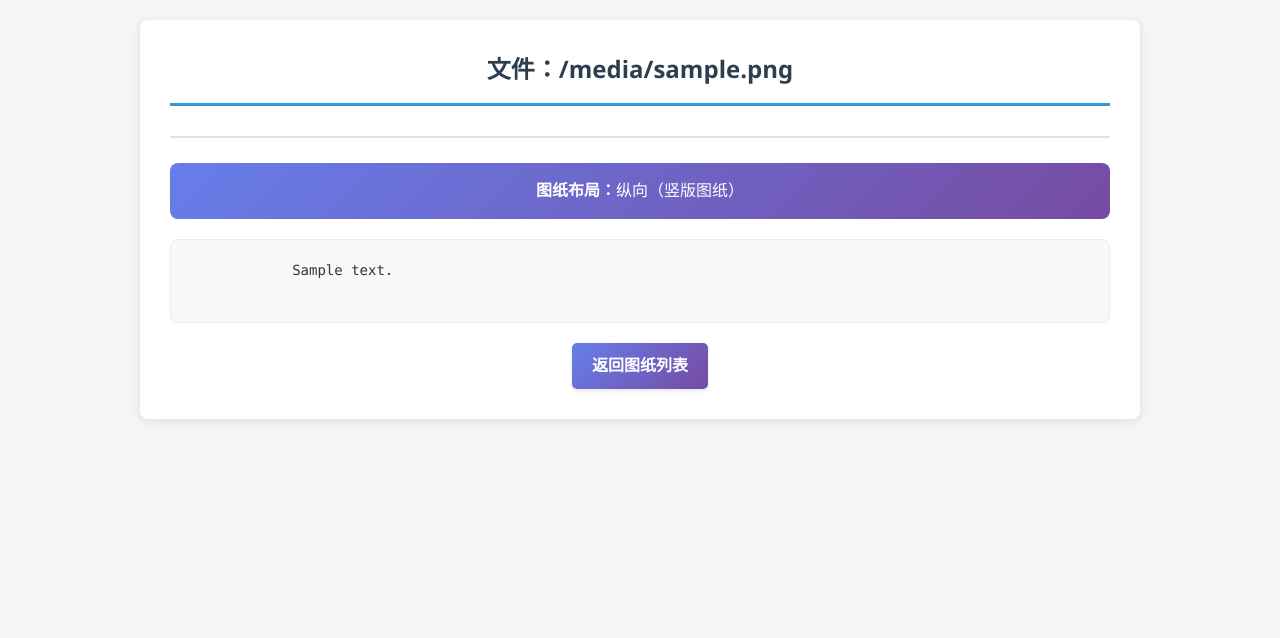
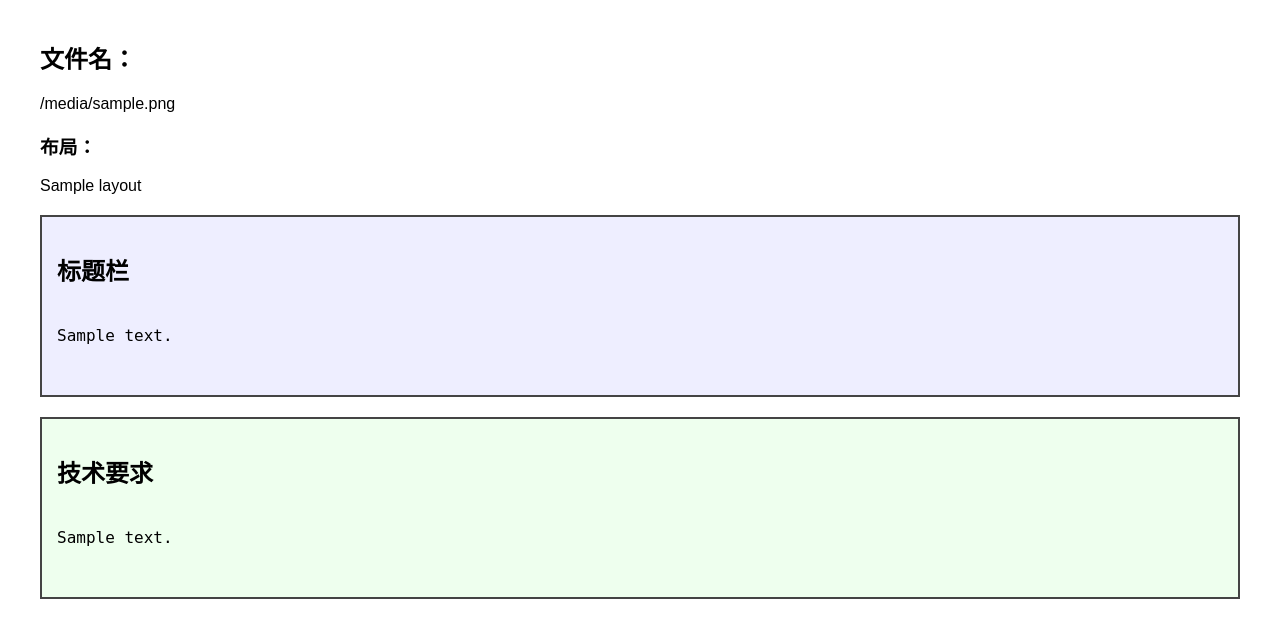
Before and after one commit to liu-Daniel7/solidcog, a FastAPI app: template templates/ocr_view.html in a window 1280 px wide. Shown: the top 638 px of the page. Run offline with FastAPI, Linux system fonts and the light colour scheme; the template is opened without the code that fills it: most values are stand-ins (such as "Sample title", 1, 10 or a date in 2020).

Commit message:
优化OCR功能：分离标题栏和技术要求识别结果，更新数据库结构和前端模板

```diff
--- a/main.py
+++ b/main.py
@@ -243,18 +243,13 @@ def run_ocr(file_path):
                     title_text = extract_text(title_res)
                     tech_text = extract_text(tech_res)
 
-                    # 构建结果
-                    page_text = ""
-                    if title_text:
-                        page_text += "[标题栏]\n"
-                        page_text += title_text
-                        page_text += "\n\n"
-                    if tech_text:
-                        page_text += "[技术要求]\n"
-                        page_text += tech_text
-
-                    if page_text:
-                        all_text.append(page_text)
+                    # 保存结果
+                    page_result = {
+                        "title_block": title_text,
+                        "tech_block": tech_text,
+                        "layout": "horizontal"
+                    }
+                    all_text.append(page_result)
 
                 else:
                     logger.info("检测到竖版图纸")
@@ -262,8 +257,14 @@ def run_ocr(file_path):
                     gray = enhance_image(cv_img)
                     res = ocr.ocr(gray, cls=True)
                     text = extract_text(res)
-                    if text:
-                        all_text.append(text)
+
+                    # 保存结果
+                    page_result = {
+                        "title_block": "",
+                        "tech_block": text,
+                        "layout": "vertical"
+                    }
+                    all_text.append(page_result)
 
             except Exception as e:
                 logger.warning(f"处理图片时OCR失败: {e}")
@@ -271,22 +272,38 @@ def run_ocr(file_path):
                 traceback.print_exc()
                 continue
 
-        final_text = "\n\n".join(all_text)
+        # 合并结果
+        title_texts = []
+        tech_texts = []
+        layout = "unknown"
 
-        logger.info(f"最终识别结果长度: {len(final_text)}")
+        for page_result in all_text:
+            if isinstance(page_result, dict):
+                title_texts.append(page_result.get("title_block", ""))
+                tech_texts.append(page_result.get("tech_block", ""))
+                if layout == "unknown":
+                    layout = page_result.get("layout", "unknown")
 
-        if final_text:
-            logger.info(f"OCR 完成")
-            return {"text": final_text, "layout": "horizontal" if len(images) > 0 and images[0].width > images[0].height else "vertical"}
-        else:
-            logger.warning("OCR 识别结果为空")
-            return {"text": "OCR识别结果为空", "layout": "unknown"}
+        final_title = "\n\n".join(filter(None, title_texts))
+        final_tech = "\n\n".join(filter(None, tech_texts))
+
+        logger.info(f"OCR 完成，标题栏长度: {len(final_title)}, 技术要求长度: {len(final_tech)}")
+
+        return {
+            "title_block": final_title,
+            "tech_block": final_tech,
+            "layout": layout
+        }
 
     except Exception as e:
         logger.error(f"OCR 失败: {e}")
         import traceback
         traceback.print_exc()
-        return {"text": f"OCR识别失败: {str(e)}", "layout": "unknown"}
+        return {
+            "title_block": f"OCR识别失败: {str(e)}",
+            "tech_block": "",
+            "layout": "unknown"
+        }
 
 # ==============================
 # 初始化数据库
@@ -305,7 +322,8 @@ def init_database():
             file_type TEXT,
             file_size INTEGER,
             upload_time TEXT,
-            ocr_text TEXT,
+            title_text TEXT,
+            tech_text TEXT,
             layout TEXT
         )
         """)
@@ -384,24 +402,30 @@ def upload_drawing(files: list[UploadFile] = File(...)):
 
             # 处理 OCR 结果
             if isinstance(ocr_result, dict):
-                ocr_text = ocr_result.get("text", "")
+                title_text = ocr_result.get("title_block", "")
+                tech_text = ocr_result.get("tech_block", "")
                 layout = ocr_result.get("layout", "unknown")
             else:
                 # 兼容性处理
-                ocr_text = str(ocr_result)
+                title_text = str(ocr_result)
+                tech_text = ""
                 layout = "unknown"
 
             # 强制类型安全
-            if not isinstance(ocr_text, str):
-                logger.warning(f"OCR text 不是字符串: {type(ocr_text)}")
-                ocr_text = str(ocr_text)
+            if not isinstance(title_text, str):
+                logger.warning(f"title_text 不是字符串: {type(title_text)}")
+                title_text = str(title_text)
+            if not isinstance(tech_text, str):
+                logger.warning(f"tech_text 不是字符串: {type(tech_text)}")
+                tech_text = str(tech_text)
             if not isinstance(layout, str):
                 layout = str(layout)
 
             # 防止内容过长（SQLite数据过大）
-            ocr_text = ocr_text[:100000]
+            title_text = title_text[:100000]
+            tech_text = tech_text[:100000]
 
-            logger.info(f"OCR 完成: {new_filename}, 识别长度: {len(ocr_text)}, 布局: {layout}")
+            logger.info(f"OCR 完成: {new_filename}, 标题栏长度: {len(title_text)}, 技术要求长度: {len(tech_text)}, 布局: {layout}")
 
             # 写入数据库
             try:
@@ -410,15 +434,24 @@ def upload_drawing(files: list[UploadFile] = File(...)):
                 cursor.execute(
                     """
                     INSERT INTO drawings
-                    (filename, file_type, file_size, upload_time, ocr_text, layout)
-                    VALUES (?, ?, ?, ?, ?, ?)
+                    (
+                        filename,
+                        file_type,
+                        file_size,
+                        upload_time,
+                        title_text,
+                        tech_text,
+                        layout
+                    )
+                    VALUES (?, ?, ?, ?, ?, ?, ?)
                     """,
                     (
                         new_filename,
                         ext,
                         file_size,
                         datetime.now().strftime("%Y-%m-%d %H:%M:%S"),
-                        ocr_text,
+                        title_text,
+                        tech_text,
                         layout
                     )
                 )
@@ -736,7 +769,11 @@ def view_ocr(request: Request, drawing_id: int):
 
         cursor.execute(
             """
-            SELECT filename, ocr_text, layout
+            SELECT
+                filename,
+                title_text,
+                tech_text,
+                layout
             FROM drawings
             WHERE id=?
             """,
@@ -757,28 +794,37 @@ def view_ocr(request: Request, drawing_id: int):
         # 防止 None
         filename = row["filename"] or ""
 
-        ocr_text = row["ocr_text"] or ""
+        title_text = row.get("title_text", "") or ""
 
-        layout = row["layout"] or "unknown"
+        tech_text = row.get("tech_text", "") or ""
+
+        layout = row.get("layout", "") or "unknown"
 
         # 强制字符串（非常关键）
         filename = str(filename)
 
-        ocr_text = str(ocr_text)
+        title_text = str(title_text)
+
+        tech_text = str(tech_text)
 
         layout = str(layout)
 
         # 防止文本过大导致模板崩
-        if len(ocr_text) > 200000:
+        if len(title_text) > 200000:
 
-            ocr_text = ocr_text[:200000]
+            title_text = title_text[:200000]
+
+        if len(tech_text) > 200000:
+
+            tech_text = tech_text[:200000]
 
         return templates.TemplateResponse(
             "ocr_view.html",
             {
                 "request": request,
                 "filename": filename,
-                "ocr_text": ocr_text,
+                "title_text": title_text,
+                "tech_text": tech_text,
                 "layout": layout
             }
         )
--- a/templates/ocr_view.html
+++ b/templates/ocr_view.html
@@ -2,108 +2,71 @@
 <html>
 <head>
 
-<title>OCR内容</title>
+<title>OCR查看</title>
+
 <style>
-    * {
-        margin: 0;
-        padding: 0;
-        box-sizing: border-box;
+
+body {
+    font-family: Arial;
+    margin: 40px;
 }
 
-    body {
-        font-family: 'Segoe UI', Tahoma, Geneva, Verdana, sans-serif;
-        line-height: 1.6;
-        color: #333;
-        background-color: #f5f5f5;
-        padding: 20px;
+.section {
+    border: 2px solid #444;
+    padding: 15px;
+    margin-top: 20px;
 }
 
-    .container {
-        max-width: 1000px;
-        margin: 0 auto;
-        background-color: #fff;
-        border-radius: 8px;
-        box-shadow: 0 2px 10px rgba(0, 0, 0, 0.1);
-        padding: 30px;
+.title-block {
+    background-color: #eef;
 }
 
-    h2 {
-        color: #2c3e50;
-        margin-bottom: 30px;
-        text-align: center;
-        padding-bottom: 15px;
-        border-bottom: 3px solid #3498db;
-        font-size: 24px;
-        font-weight: 700;
-    }
-
-    hr {
-        border: 0;
-        border-top: 2px solid #e0e0e0;
-        margin: 25px 0;
-        border-radius: 1px;
+.tech-block {
+    background-color: #efe;
 }
 
 pre {
-        background-color: #f8f9fa;
-        padding: 20px;
-        border-radius: 8px;
-        border: 1px solid #e9ecef;
-        white-space: pre-wrap;
-        font-family: 'Consolas', 'Monaco', 'Courier New', monospace;
-        font-size: 14px;
-        line-height: 1.5;
-        max-height: 600px;
-        overflow-y: auto;
+    font-size: 16px;
 }
 
-    .back-link {
-        margin-top: 20px;
-        text-align: center;
-    }
+</style>
 
-    .back-link a {
-        display: inline-block;
-        padding: 10px 20px;
-        background: linear-gradient(135deg, #667eea 0%, #764ba2 100%);
-        color: white;
-        text-decoration: none;
-        border-radius: 5px;
-        font-weight: bold;
-        transition: all 0.3s ease;
-        box-shadow: 0 2px 4px rgba(0, 0, 0, 0.1);
-    }
-
-    .back-link a:hover {
-        transform: translateY(-2px);
-        box-shadow: 0 4px 6px rgba(0, 0, 0, 0.15);
-        text-decoration: none;
-    }
-</style>
 </head>
 
 <body>
-    <div class="container">
-        <h2>
-            文件：{{ filename }}
-        </h2>
 
-        <hr>
+<h2>文件名：</h2>
 
-        {% if layout %}
-        <div style="background: linear-gradient(135deg, #667eea 0%, #764ba2 100%); color: white; padding: 15px; border-radius: 8px; margin-bottom: 20px; text-align: center;">
-            <strong>图纸布局：</strong>{% if layout == 'horizontal' %}横向（横版图纸）{% else %}纵向（竖版图纸）{% endif %}
-        </div>
-        {% endif %}
+<p>{{ filename }}</p>
+
+<h3>布局：</h3>
+
+<p>{{ layout }}</p>
+
+<div class="section title-block">
+
+<h2>标题栏</h2>
 
 <pre>
-            {{ ocr_text }}
+
+{{ title_text }}
+
 </pre>
 
-        <div class="back-link">
-            <a href="/主页">返回图纸列表</a>
 </div>
+
+<div class="section tech-block">
+
+<h2>技术要求</h2>
+
+<pre>
+
+{{ tech_text }}
+
+</pre>
+
 </div>
+
 </body>
 
 </html>
```
Lines whose indentation alone changed are shown as unchanged.
